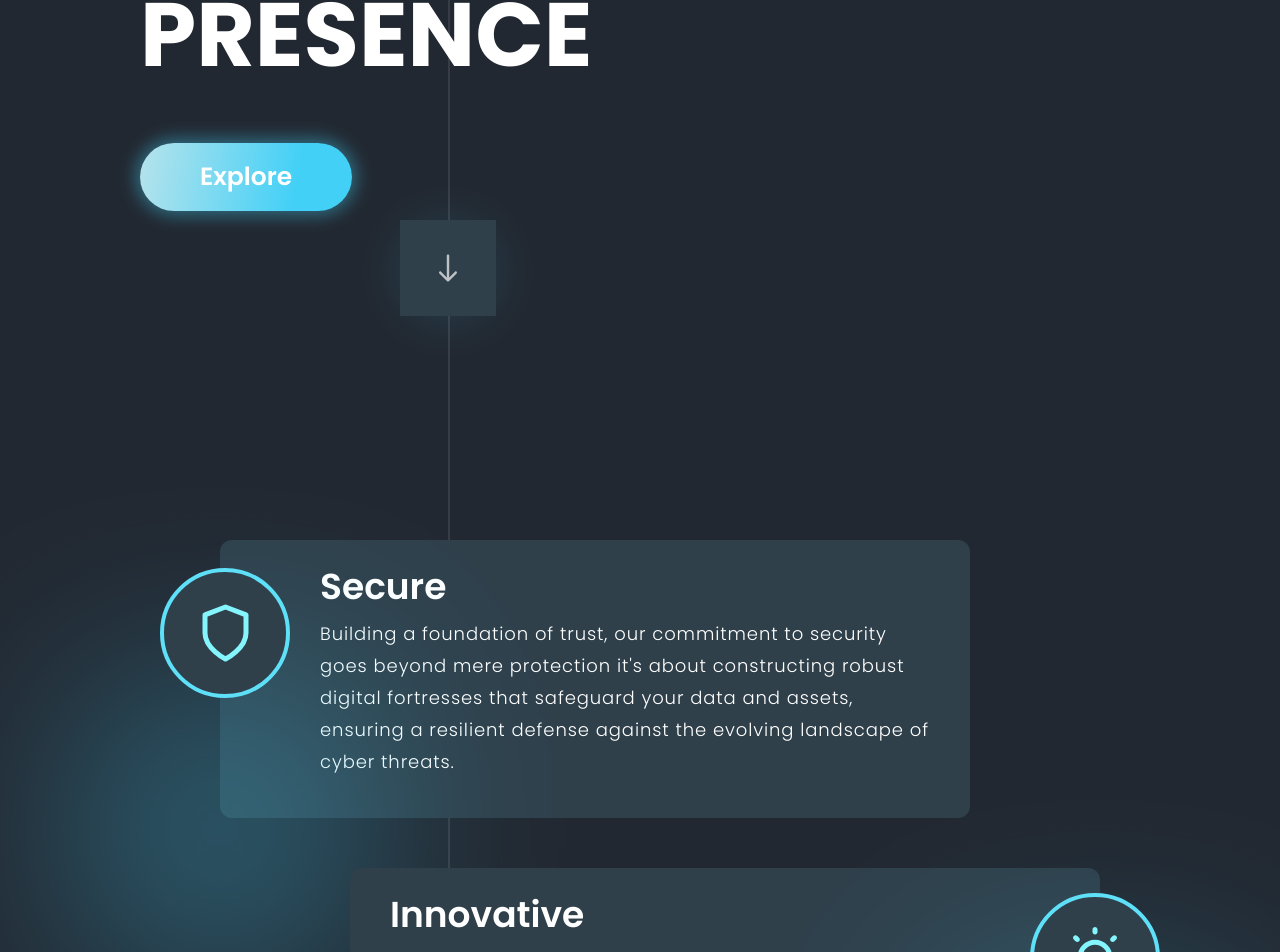
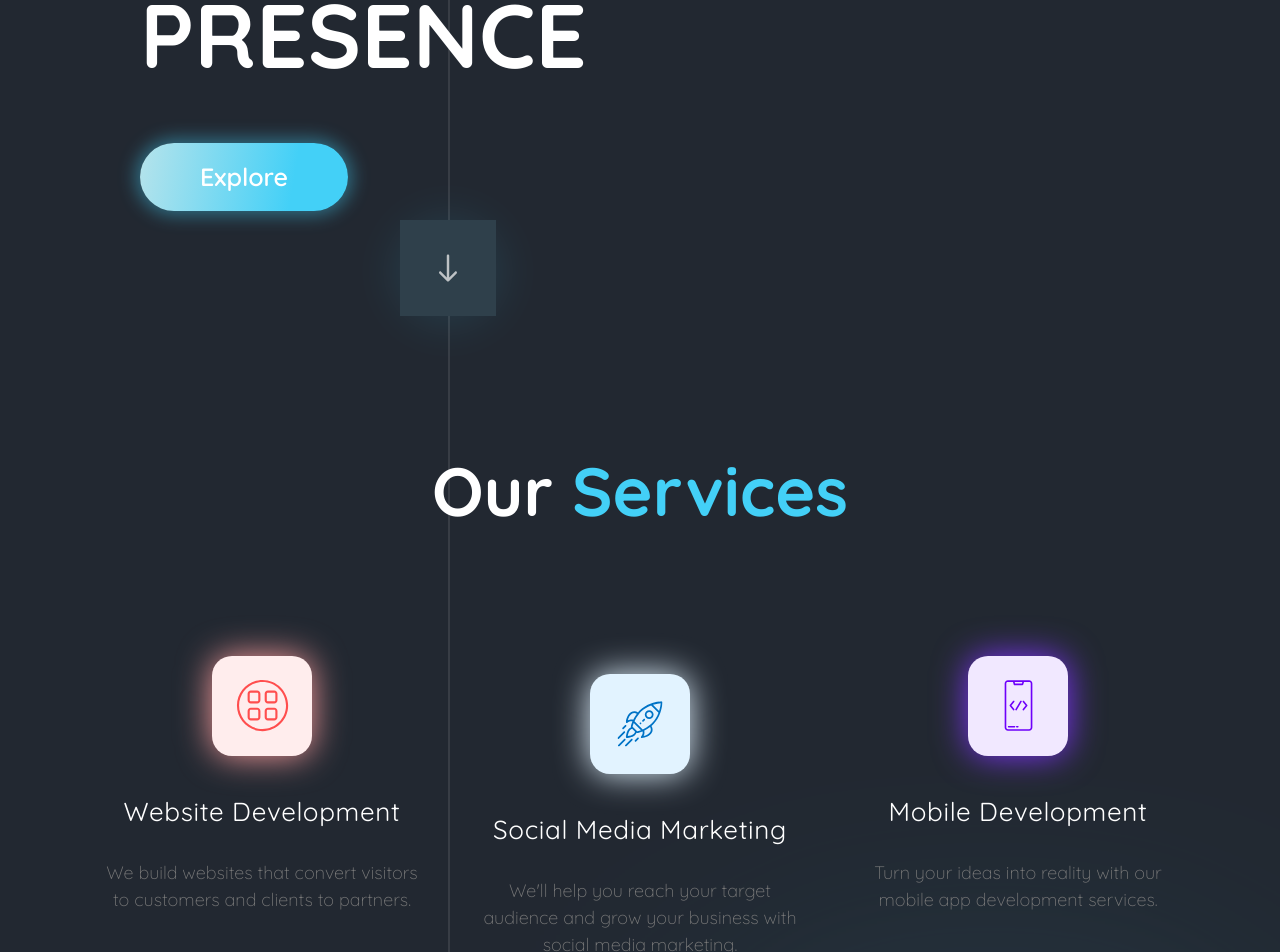
Before and after one commit to Phoenixfas/chiraro-new, a Next.js app: page / in a window 1280 px wide. Shown: the part 510-1462 px from the top of the page. Built offline with nearby package versions, Linux system fonts and the light colour scheme; no server answers.

Commit message:
done with home

```diff
--- a/app/Footer.tsx
+++ b/app/Footer.tsx
@@ -9,8 +9,8 @@ import { FiPhone } from "react-icons/fi";
 export default function Footer() {
   return (
     <footer className="relative w-full p-[20px_0_0] flex justify-center items-center flex-col mt-[50px]">
-      <div className="absolute top-0 left-[32%] w-[2px] h-full bg-[rgba(238,238,238,0.1)] -z-[1]"></div>
-      <div className="absolute left-0 top-[50%] h-[2px] w-full bg-[rgba(238,238,238,0.1)] -z-[1]"></div>
+      <div className="hidden lg:block absolute top-0 left-[32%] w-[2px] h-full bg-[rgba(238,238,238,0.1)] -z-[1]"></div>
+      <div className="hidden lg:block absolute left-0 top-[50%] h-[2px] w-full bg-[rgba(238,238,238,0.1)] -z-[1]"></div>
       <div className="py-[100px] px-5 w-full flex flex-col gap-14 justify-center items-center rounded-lg">
         <div className="flex justify-center flex-col lg:flex-row items-center gap-14">
           <div className="flex flex-wrap justify-center items-center gap-14">
--- a/app/contact/page.tsx
+++ b/app/contact/page.tsx
@@ -1,14 +1,9 @@
 import ContactHero from "@/components/ContactHero";
 import ContactModal from "@/components/ContactModal";
-import { Poppins } from "next/font/google";
 import React from "react";
-const poppins = Poppins({
-  subsets: ["latin"],
-  weight: ["100", "200", "300", "400", "500", "600", "700", "800", "900"],
-});
 const page = () => {
   return (
-    <main className={`${poppins.className}`}>
+    <main>
       <ContactHero />
     </main>
   )
--- a/app/page.tsx
+++ b/app/page.tsx
@@ -1,6 +1,5 @@
 import Offers from "@/components/Offers";
 import Hero from "./Hero";
-import { Poppins } from "next/font/google";
 import { IoIosArrowRoundDown } from "react-icons/io";
 import ScrollOffers from "@/components/ScrollOffers";
 import OurServices from "@/components/OurServices";
@@ -8,16 +7,10 @@ import SEOInfo from "@/components/SEOInfo";
 import RecentClients from "@/components/RecentClients";
 import Blog from "@/components/Blog";
 import Newsletter from "@/components/Newsletter";
-
-const poppins = Poppins({
-  subsets: ["latin"],
-  weight: ["100", "200", "300", "400", "500", "600", "700", "800", "900"],
-});
 export default function Home() {
   return (
     <main
-      className={`${"w-full h-full flex flex-col items-center relative"} ${poppins.className
-        }`}
+      className={`${"w-full h-full flex flex-col items-center relative"}`}
     >
       <div className="md:block hidden absolute top-0 left-[35%] w-[2px] h-[calc(300vh-450px)] bg-[rgba(238,238,238,0.1)] -z-[1]">
         <div className="md:block hidden absolute w-28 h-28 translate-x-[-50%] translate-y-[calc(100vh-75px)] bg-[#43D0F7] top-0 left-0 z-0 opacity-10 blur-[20px] rounded-[100%]"></div>
@@ -25,12 +18,12 @@ export default function Home() {
       <ScrollOffers />
       <div className="md:block hidden absolute top-[150px] left-0 w-full h-[2px] bg-[rgba(238,238,238,0.1)] -z-[1]"></div>
       <Hero />
+      <OurServices />
       <Offers />
-      {/* <OurServices /> */}
-      {/* <SEOInfo /> */}
-      {/* <RecentClients /> */}
+      <SEOInfo />
+      <RecentClients />
       {/* <Blog /> */}
-      {/* <Newsletter /> */}
+      <Newsletter />
     </main>
   );
 }
--- a/app/services/page.tsx
+++ b/app/services/page.tsx
@@ -5,12 +5,7 @@ import ServicesSEO from "@/components/ServicesSEO";
 import ServicesSMM from "@/components/ServicesSMM";
 import ServicesWeb from "@/components/ServicesWeb";
 import WhyChiraro from "@/components/WhyChiraro";
-import { Poppins } from "next/font/google";
 import React from "react";
-const poppins = Poppins({
-  subsets: ["latin"],
-  weight: ["100", "200", "300", "400", "500", "600", "700", "800", "900"],
-});
 const page = () => {
   return (
     <main>
--- a/components/OurServices.tsx
+++ b/components/OurServices.tsx
@@ -4,14 +4,14 @@ import Button from "./Button";
 
 const OUrServices = () => {
   return (
-    <section className="w-full h-full items-center justify-center flex relative py-[150px]">
-      <div className="w-[calc(100%-200px)]   flex flex-col gap-[50px] mb-20 md:mb-0 items-center justify-center relative ">
-        <h1 className="text-[68px] font-[700] w-fit">
-          Our <span className="text-[#43D0F7]">Services</span>
+    <section className="w-full h-full items-center justify-center flex relative py-[70px] md:py-[150px]">
+      <div className="w-[calc(100%-200px)] flex flex-col gap-[50px] mb-20 md:mb-0 items-center justify-center relative ">
+        <h1 className="text-[45px] lg:text-[68px] font-[700] w-fit text-center">
+          Our <span className="text-[#43D0F7] block lg:inline">Services</span>
         </h1>
-        <div className="mt-[140px] w-full justify-center items-center flex-col">
-          <div className="w-full h-52 flex justify-center gap-[60px] items-center">
-            <div className="flex justify-start items-center flex-col gap-7 min-h-[300px] w-[25%] text-center">
+        <div className=" w-full justify-center items-center flex-col ">
+          <div className="w-full flex justify-center md:flex-row flex-col gap-[50px] items-center my-[50px]">
+            <div className="flex justify-start items-center flex-col gap-7 min-w-[30%] text-center">
               <div className="w-[100px] h-[100px] rounded-[20px] bg-[rgba(255,237,237,1)] relative flex items-center justify-center">
                 <svg
                   width="53"
@@ -51,7 +51,7 @@ const OUrServices = () => {
                 We build websites that convert visitors to customers and clients to partners.
               </p>
             </div>
-            <div className="flex justify-start items-center flex-col min-h-[300px] gap-7 translate-y-8 w-[25%] text-center">
+            <div className="flex justify-start items-center flex-col gap-7 translate-y-0 md:translate-y-8 min-w-[30%] text-center">
               <div className="w-[100px] h-[100px] rounded-[20px] bg-[#E2F3FF] relative flex items-center justify-center">
                 <svg
                   width="46"
@@ -118,7 +118,7 @@ const OUrServices = () => {
                 We&apos;ll help you reach your target audience and grow your business with social media marketing.
               </p>
             </div>
-            <div className="flex justify-start items-center flex-col min-h-[300px] gap-7 w-[25%] text-center">
+            <div className="flex justify-start items-center flex-col gap-7 min-w-[30%] text-center">
               <div className="w-[100px] h-[100px] rounded-[20px] bg-[#F1E8FF] relative flex items-center justify-center">
                 <svg
                   width="53"
@@ -155,14 +155,14 @@ const OUrServices = () => {
                 <div className="w-full h-full absolute rounded-[20px] bg-[#7E33FA] blur-[17px] z-[-1]"></div>
               </div>
               <h1 className="text-[26px] font-normal tracking-wide mt-2">
-                Mobile Applications
+                Mobile Development
               </h1>
               <p className="text-[#797979] text-[18px] font-light ">
                 Turn your ideas into reality with our mobile app development services.
               </p>
             </div>
           </div>
-          <div className="w-full mt-36">
+          <div className="w-full mt-[50px] md:mt-[100px]">
             <Button right={false} href={"/services"} name={"More"} />
           </div>
           <div className="absolute top-[100%] right-[-1%] w-[400px] h-[400px] bg-[#43D0F7] opacity-30 blur-[150px] z-[-1]"></div>
--- a/components/RecentClients.tsx
+++ b/components/RecentClients.tsx
@@ -7,6 +7,9 @@ import { MdOutlineNavigateNext, MdOutlineNavigateBefore } from "react-icons/md";
 const RecentClients = () => {
   const [prevTab, setPrevTab] = useState("all");
   const [tabs, setTabs] = useState("all");
+  const [width, setWidth] = useState(0);
+  const [md, setMd] = useState(false);
+  const [sm, setSm] = useState(false);
   let [translate, setTranslate] = useState(0);
 
   const tabsHandler = (tab: string) => {
@@ -15,54 +18,70 @@ const RecentClients = () => {
     setTabs(tab);
   };
 
+  useEffect(() => {
+    setWidth(window.innerWidth);
+    if (width > 1024) {
+      setMd(true);
+    } else {
+      setMd(false);
+    }
+    if (width > 768) {
+      setSm(true);
+    } else {
+      setSm(false);
+    }
+    console.log(width);
+    console.log(md);
+  }, [width, md]);
+
   return (
-    <section className="w-full h-full items-center justify-center flex relative py-[150px]">
+    <section className="w-full h-full items-center justify-center flex relative pt-0 lg:pt-[150px]">
       <div className="w-[calc(100%-200px)] flex flex-col gap-[50px] mb-20 md:mb-0 items-center justify-center relative ">
-        <h1 className="text-[68px] font-[700] w-fit ">
-          Our Recent<span className="text-[#43D0F7]"> Clients</span>
+        <h1 className="font-[700] w-fit text-center text-[45px] lg:text-[68px]">
+          Our Recent<span className="text-[#43D0F7] block sm:inline"> Clients</span>
         </h1>
-        <div className="flex justify-start items-center gap-10 text-[20px] font-medium mt-[20px] select-none">
+        <div className="hidden md:flex justify-start items-center gap-2 lg:gap-5 text-[15px] lg:text-[20px] font-medium mt-[20px] select-none">
           <p
-            className={`px-[15px] py-[7px] rounded-[24px] cursor-pointer duration-500 ${tabs === "all" ? "bg-[#43D0F7]" : ""
+            className={`lg:px-[12px] lg:py-[6px] px-[6px] py-[3px] rounded-[24px] cursor-pointer duration-500 ${tabs === "all" ? "bg-[#43D0F7]" : ""
               }`}
             onClick={() => tabsHandler("all")}
           >
             All
           </p>
           <p
-            className={`px-[15px] py-[7px] rounded-[24px] cursor-pointer duration-500 ${tabs === "web" ? "bg-[#43D0F7]" : ""
+            className={`lg:px-[12px] lg:py-[6px] px-[6px] py-[3px] rounded-[24px] cursor-pointer duration-500 ${tabs === "web" ? "bg-[#43D0F7]" : ""
               }`}
             onClick={() => tabsHandler("web")}
           >
             Website Development
           </p>
           <p
-            className={`px-[15px] py-[7px] rounded-[24px] cursor-pointer duration-500 ${tabs === "gra" ? "bg-[#43D0F7]" : ""
+            className={`lg:px-[12px] lg:py-[6px] px-[6px] py-[3px] rounded-[24px] cursor-pointer duration-500 ${tabs === "gra" ? "bg-[#43D0F7]" : ""
               }`}
             onClick={() => tabsHandler("gra")}
           >
             Graphics Design
           </p>
           <p
-            className={`px-[15px] py-[7px] rounded-[24px] cursor-pointer duration-500 ${tabs === "app" ? "bg-[#43D0F7]" : ""
+            className={`lg:px-[12px] lg:py-[6px] px-[6px] py-[3px] rounded-[24px] cursor-pointer duration-500 ${tabs === "app" ? "bg-[#43D0F7]" : ""
               }`}
             onClick={() => tabsHandler("app")}
           >
             Application Development
           </p>
           <p
-            className={`px-[15px] py-[7px] rounded-[24px] cursor-pointer duration-500 ${tabs === "smm" ? "bg-[#43D0F7]" : ""
+            className={`lg:px-[12px] lg:py-[6px] px-[6px] py-[3px] rounded-[24px] cursor-pointer duration-500 ${tabs === "smm" ? "bg-[#43D0F7]" : ""
               }`}
             onClick={() => tabsHandler("smm")}
           >
             Social Media Marketing
           </p>
         </div>
-        <div className="overflow-hidden p-5">
+        <div className="overflow-hidden clients relative">
           <div
-            className="absolute top-[60%] -right-3 w-16 flex justify-center items-center rounded-full h-16 bg-[#43d0f7d2] z-10 text-3xl translate-y-[50%] select-none cursor-pointer boxShadow"
+            className="absolute top-[50%] right-0 w-16 flex justify-center items-center rounded-full h-16 bg-[#43d0f7d2] z-10 text-3xl -translate-y-[50%] select-none cursor-pointer"
             onClick={() => {
-              if (translate <= 5 - 3) {
+              if (translate <= 6 - 3) {
                 setTranslate(translate + 1);
               } else {
                 setTranslate(0);
@@ -73,7 +92,7 @@ const RecentClients = () => {
             <MdOutlineNavigateNext />
           </div>
           <div
-            className="absolute top-[60%] left-3 w-16 flex justify-center items-center rounded-full h-16 bg-[#43d0f7d2] z-10 text-3xl translate-y-[50%] select-none cursor-pointer boxShadow"
+            className="absolute top-[50%] left-0 w-16 flex justify-center items-center rounded-full h-16 bg-[#43d0f7d2] z-10 text-3xl -translate-y-[50%] select-none cursor-pointer"
             onClick={() => {
               if (translate > 0) {
                 setTranslate(translate - 1);
@@ -87,12 +106,12 @@ const RecentClients = () => {
             id="slider"
             className={`w-full flex justify-between gap-10 px-6 my-2 flex-nowrap duration-500 relative`}
             style={{
-              transform: `translateX(calc((30% + 35px) * ${translate}*-1))`,
+              transform: `translateX(calc((${(sm || md) ? sm ? "30%" : "50%" : "100%"} + 35px) * ${translate}*-1))`,
             }}
           >
             <Link
               href={"https://www.sawlatours.com/"}
-              className="min-w-[30%] h-[270px] bg-[#393E4680] rounded-2xl p-4 relative [&>div]:hover:translate-y-0 overflow-hidden"
+              className="min-w-[90%] lg:min-w-[50%] xl:min-w-[30%] h-[270px] bg-[#393E4680] rounded-2xl p-4 relative [&>div]:hover:translate-y-0 overflow-hidden"
             >
               <Image
                 alt="Sawla Tours"
@@ -109,7 +128,7 @@ const RecentClients = () => {
             </Link>
             <Link
               href={"https://www.bluenileexpeditions.com/"}
-              className="min-w-[30%] h-[270px] bg-[#393E4680] rounded-2xl p-4 relative [&>.name]:hover:translate-y-0 overflow-hidden"
+              className="min-w-[90%] lg:min-w-[50%] xl:min-w-[30%] h-[270px] bg-[#393E4680] rounded-2xl p-4 relative [&>.name]:hover:translate-y-0 overflow-hidden"
             >
               <Image
                 alt="Blue Nile Expedition"
@@ -126,7 +145,7 @@ const RecentClients = () => {
             </Link>
             <Link
               href={"https://www.mettita.com/"}
-              className="min-w-[30%] h-[270px] bg-[#393E4680] rounded-2xl p-4 relative [&>.name]:hover:translate-y-0 overflow-hidden"
+              className="min-w-[90%] lg:min-w-[50%] xl:min-w-[30%] h-[270px] bg-[#393E4680] rounded-2xl p-4 relative [&>.name]:hover:translate-y-0 overflow-hidden"
             >
               <Image
                 alt="Metti Legal Services"
@@ -143,7 +162,7 @@ const RecentClients = () => {
             </Link>
             <Link
               href={"https://www.bluenileexpeditions.com/"}
-              className="min-w-[30%] h-[270px] bg-[#393E4680] rounded-2xl p-4 relative [&>.name]:hover:translate-y-0 overflow-hidden"
+              className="min-w-[90%] lg:min-w-[50%] xl:min-w-[30%] h-[270px] bg-[#393E4680] rounded-2xl p-4 relative [&>.name]:hover:translate-y-0 overflow-hidden"
             >
               <Image
                 alt="Sawla Tours"
@@ -161,7 +180,7 @@ const RecentClients = () => {
 
             <Link
               href={"https://www.bluenileexpeditions.com/"}
-              className="min-w-[30%] h-[270px] bg-[#393E4680] rounded-2xl p-4 relative [&>.name]:hover:translate-y-0 overflow-hidden"
+              className="min-w-[90%] lg:min-w-[50%] xl:min-w-[30%] h-[270px] bg-[#393E4680] rounded-2xl p-4 relative [&>.name]:hover:translate-y-0 overflow-hidden"
             >
               <Image
                 alt="Sawla Tours"
@@ -176,25 +195,23 @@ const RecentClients = () => {
                 <p className="text-[25px] font-medium">Metti Legal Services</p>
               </div>
             </Link>
-            <Link
-              href={"https://www.bluenileexpeditions.com/"}
-              className="min-w-[30%] h-[270px] bg-[#393E4680] rounded-2xl p-4 relative [&>.name]:hover:translate-y-0 overflow-hidden"
-            >
-              <Image
-                alt="Sawla Tours"
-                width={800}
-                height={800}
-                src={"/images/sawla.png"}
-                className="object-cover h-full w-full rounded-xl"
-              />
-              <div className="w-full h-full absolute rounded-[20px] bg-[#43d0f7aa] blur-[17px] z-[-1] top-0 left-0"></div>
-
-              <div className="name absolute bottom-0 left-0 w-full h-[60px] bg-[#43d0f7aa] rounded-b-2xl flex items-center justify-center duration-500 translate-y-16">
-                <p className="text-[25px] font-medium">Min-Tech Ethiopia</p>
-              </div>
-            </Link>
           </div>
         </div>
+
+        {/* <div className="logos overflow-hidden py-[60px] bg-[#222831] relative flex justify-start">
+          <div className="logos-slide flex">
+            <Image width={100} height={100} alt={"logo"} src="/logos/3m.svg" />
+            <Image width={100} height={100} alt={"logo"} src="/logos/barstool-store.svg" />
+            <Image width={100} height={100} alt={"logo"} src="/logos/budweiser.svg" />
+            <Image width={100} height={100} alt={"logo"} src="/logos/mrbeast.svg" />
+          </div>
+          <div className="logos-slide flex">
+            <Image width={100} height={100} alt={"logo"} src="./logos/3m.svg" />
+            <Image width={100} height={100} alt={"logo"} src="./logos/barstool-store.svg" />
+            <Image width={100} height={100} alt={"logo"} src="./logos/budweiser.svg" />
+            <Image width={100} height={100} alt={"logo"} src="./logos/mrbeast.svg" />
+          </div>
+        </div> */}
       </div>
     </section>
   );
--- a/components/ServicesWeb.tsx
+++ b/components/ServicesWeb.tsx
@@ -42,7 +42,7 @@ const ServicesWeb = () => {
         <div className="min-w-full flex justify-center items-center gap-10 flex-col">
           <p className="text-[#e5e5e5] leading-[200%] text-[22px] font-light text-center">
             A dynamic website brings businesses to life online, engaging visitors with interactive features like forms, galleries, and real-time updates. It fosters stronger customer relationships, drives traffic through personalized content, and adapts to evolving needs. This dynamic approach maximizes engagement, conversion rates, and overall business success.</p>
-          <Image src={"/images/bluenile.png"} alt="Static Websites" className="w-[70%] rounded-2xl" width={1000} height={1000} />
+          <Image src={"/images/sawla.png"} alt="Static Websites" className="w-[70%] rounded-2xl" width={1000} height={1000} />
           <Button right={false} href={"/contact"} name={"Request Service"} />
         </div>
       </div>
--- a/styles/globals.css
+++ b/styles/globals.css
@@ -310,3 +310,35 @@ body {
   opacity: 0;
   transform: translateY(-50%) translateX(-50%);
 }
+
+@keyframes slide {
+  from {
+    transform: translateX(0);
+  }
+
+  to {
+    transform: translateX(-100%);
+  }
+}
+
+.clients {}
+
+.clients:before,
+.clients:after {
+  position: absolute;
+  top: 0;
+  width: 70px;
+  height: 100%;
+  content: "";
+  z-index: 2;
+}
+
+.clients:before {
+  left: 0;
+  background: linear-gradient(270deg, rgba(255, 255, 255, 0) 0%, rgba(34, 40, 49, 1) 100%);
+}
+
+.clients:after {
+  right: 0;
+  background: linear-gradient(90deg, rgba(255, 255, 255, 0) 0%, rgba(34, 40, 49, 1) 100%);
+}
```
Also changed, not shown: components/Newsletter.tsx (+12 -6 lines), components/SEOInfo.tsx (+8 -8 lines).
